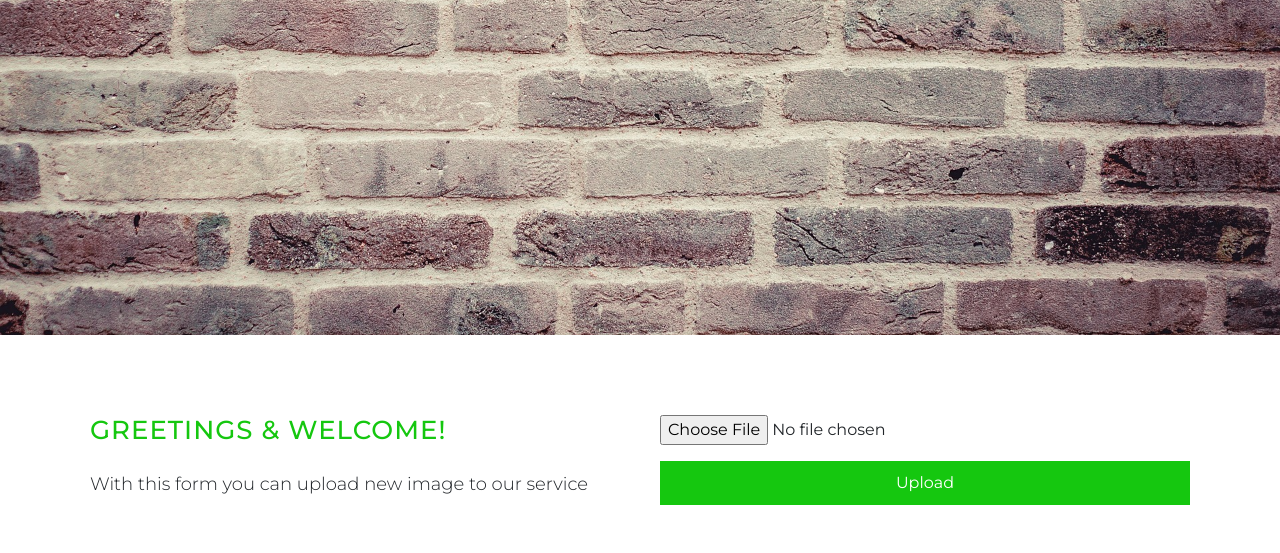
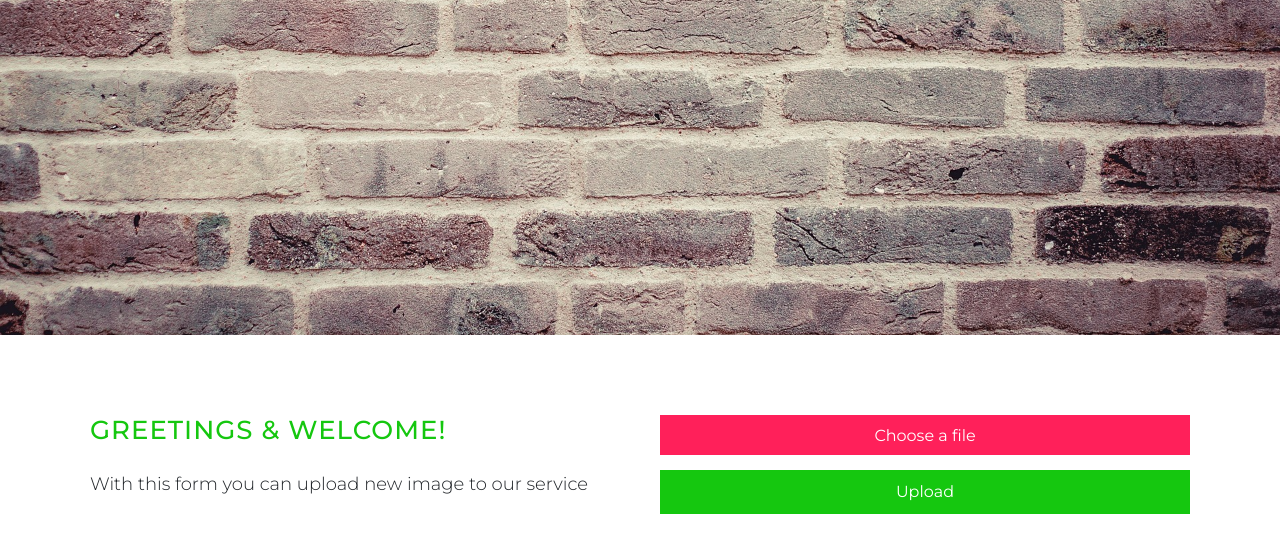
Before and after one commit to Zelenetska/Image_Download, a plain HTML site: page index.html in a window 1280 px wide. Shown: the part 465-1018 px from the top of the page. Drawn offline with nearby package versions, Linux system fonts and the light colour scheme.

Commit message:
styled input (type=file)

```diff
--- a/assets/css/style.css
+++ b/assets/css/style.css
@@ -174,6 +174,33 @@ a:focus {
   background-color: #ff205a;
 }
 
+.upload-button {
+  position: relative;
+  margin-bottom: 15px;
+}
+
+.upload-icon {
+  position: absolute;
+  left: 0;
+  height: 40px;
+  width: 100%;
+  cursor: pointer;
+  background-color: #ff205a;
+  color: #fff;
+  top: 0;
+  text-align: center;
+  padding-top: 9px;
+}
+
+#image {
+  height: 40px;
+  width: 100%;
+  opacity: 0;
+  z-index: 500;
+  position: relative;
+  cursor: pointer;
+}
+
 @media (max-width: 992px) {
   h1 {
     font-size: 55px;
--- a/index.html
+++ b/index.html
@@ -34,8 +34,9 @@
                     <div class="col-sm right">
                         <form class="uploadFileForm" id="uploadFileForm">
 
-                            <div class="form-group">
+                            <div class="form-group upload-button">
                                 <input type="file" id="image" >
+                                <span class="upload-icon">Choose a file</span>
                             </div>
 
                             <div class="form-group">
```
